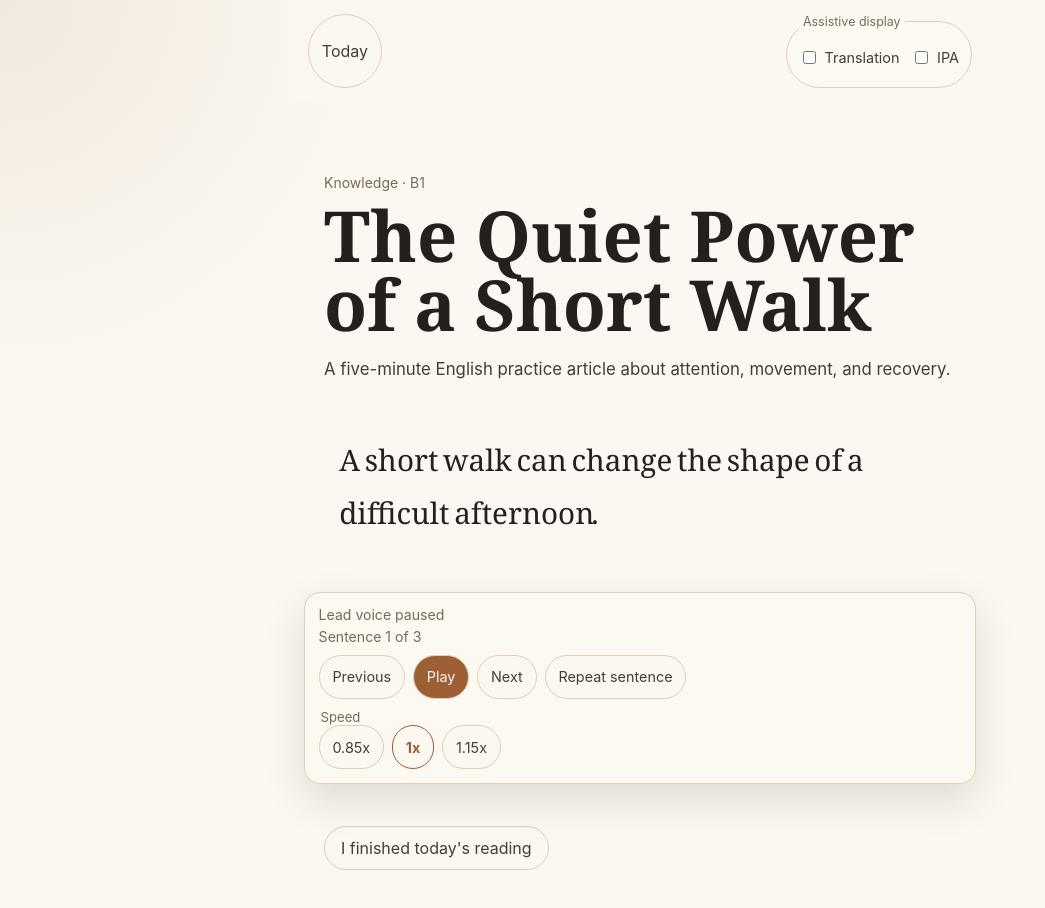
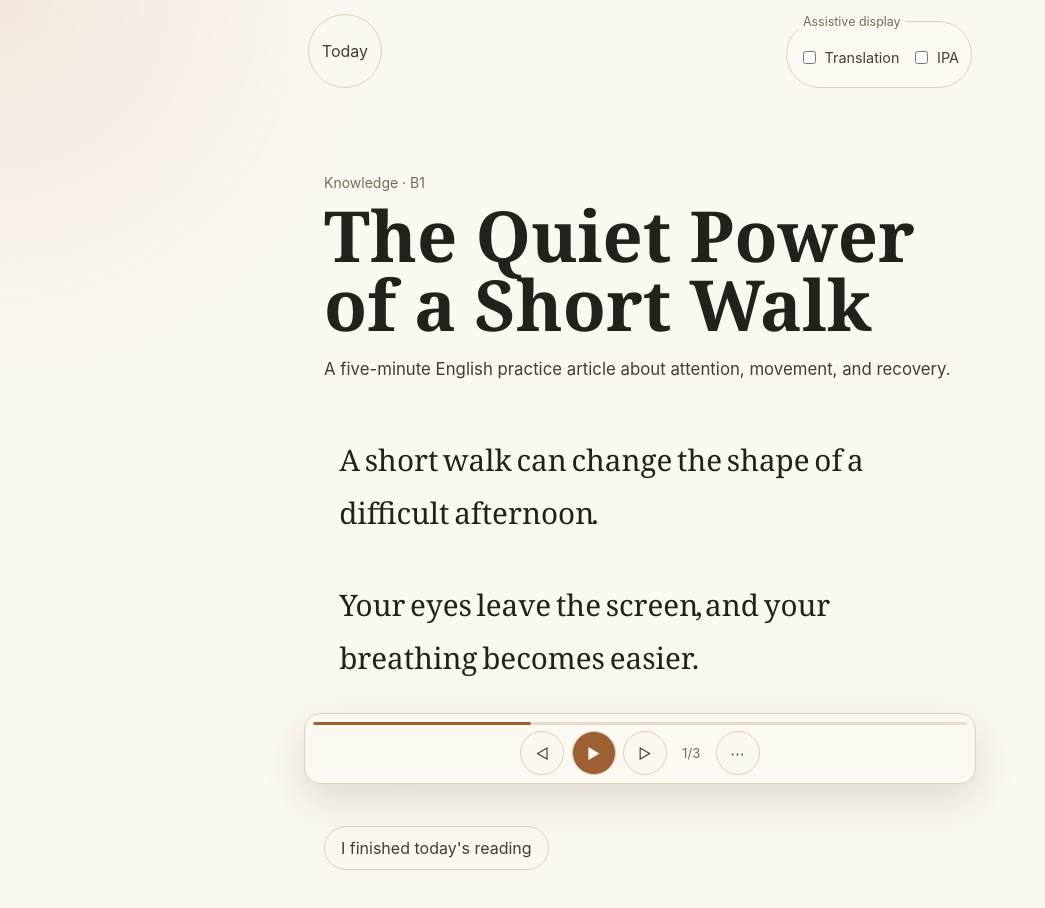
Before and after one commit to LoTwT/yomu, a Vue app: page / in a window 1280 px wide. Both pictures are taken after a click on the button "Start reading". Shown: the top 908 px of the page, without its empty margins (0-1045 px from the left). Built offline with nearby package versions, Linux system fonts and the light colour scheme.

Commit message:
feat: compact read-aloud controls (#5)

```diff
--- a/src/App.vue
+++ b/src/App.vue
@@ -32,7 +32,7 @@ const preferences = shallowRef<DisplayPreferences>({ ...defaultDisplayPreference
 const completedSession = shallowRef<PracticeSessionRecord | null>(null)
 const startedAt = shallowRef<number | null>(null)
 const hasJustCompleted = shallowRef(false)
-const revealedTranslationIds = shallowRef<string[]>([])
+const hiddenTranslationIds = shallowRef<string[]>([])
 const selectedToken = shallowRef<ArticleToken | null>(null)
 const savedVocabularyIds = shallowRef<string[]>([])
 const completionPanel = useTemplateRef<InstanceType<typeof CompletionPanel>>('completionPanel')
@@ -56,7 +56,7 @@ onMounted(() => {
 watch(article, (nextArticle) => {
   player.stop()
   view.value = 'today'
-  revealedTranslationIds.value = []
+  hiddenTranslationIds.value = []
   selectedToken.value = null
   startedAt.value = null
   hasJustCompleted.value = false
@@ -68,7 +68,7 @@ watch(article, (nextArticle) => {
 watch(preferences, () => {
   saveDisplayPreferences(window.localStorage, preferences.value)
   if (!preferences.value.showTranslation) {
-    revealedTranslationIds.value = []
+    hiddenTranslationIds.value = []
   }
 })
 
@@ -113,8 +113,8 @@ function pressSentence(sentenceId: string) {
     return
   }
 
-  const currentIds = revealedTranslationIds.value
-  revealedTranslationIds.value = currentIds.includes(sentenceId)
+  const currentIds = hiddenTranslationIds.value
+  hiddenTranslationIds.value = currentIds.includes(sentenceId)
     ? currentIds.filter(id => id !== sentenceId)
     : [...currentIds, sentenceId]
 }
@@ -270,7 +270,7 @@ async function keepSelectedTokenClearOfStickyControls(): Promise<void> {
         :article="article"
         :active-sentence-id="player.activeSentenceId.value"
         :preferences="preferences"
-        :revealed-translation-ids="revealedTranslationIds"
+        :hidden-translation-ids="hiddenTranslationIds"
         :selected-token-id="selectedToken?.id ?? null"
         :selected-token="selectedToken"
         :is-selected-token-saved="selectedToken ? savedVocabularyIds.includes(selectedToken.id) : false"
--- a/src/components/ArticleReader.vue
+++ b/src/components/ArticleReader.vue
@@ -11,7 +11,7 @@ const props = defineProps<{
   article: DailyArticle
   activeSentenceId: string | null
   preferences: DisplayPreferences
-  revealedTranslationIds: string[]
+  hiddenTranslationIds: string[]
   selectedTokenId: string | null
   selectedToken: ArticleToken | null
   isSelectedTokenSaved: boolean
@@ -35,6 +35,15 @@ const selectedTokenSentenceId = computed(() => {
     sentence.tokens.some(token => token.id === props.selectedToken?.id),
   )?.id ?? null
 })
+
+function isTranslationVisible(sentenceId: string): boolean {
+  return props.preferences.showTranslation && !props.hiddenTranslationIds.includes(sentenceId)
+}
+
+function translationToggleLabel(sentenceIndex: number, sentenceId: string): string {
+  const action = isTranslationVisible(sentenceId) ? 'Hide' : 'Show'
+  return `${action} translation for sentence ${sentenceIndex + 1}`
+}
 </script>
 
 <template>
@@ -52,7 +61,7 @@ const selectedTokenSentenceId = computed(() => {
     </header>
 
     <ol class="article-reader__sentences" aria-label="Article sentences">
-      <template v-for="sentence in article.sentences" :key="sentence.id">
+      <template v-for="(sentence, sentenceIndex) in article.sentences" :key="sentence.id">
         <li
           :id="sentence.id"
           class="article-reader__sentence"
@@ -70,26 +79,27 @@ const selectedTokenSentenceId = computed(() => {
               :selected-token-id="selectedTokenId"
               @select-token="emit('selectToken', $event)"
             />
+          </div>
+          <div v-if="preferences.showTranslation" class="article-reader__translation-wrap">
+            <p
+              :id="`${sentence.id}-translation`"
+              class="article-reader__translation"
+              :hidden="!isTranslationVisible(sentence.id)"
+              data-testid="sentence-translation"
+            >
+              {{ sentence.translation }}
+            </p>
             <button
-              v-if="preferences.showTranslation"
               class="article-reader__translation-toggle"
               type="button"
-              :aria-expanded="revealedTranslationIds.includes(sentence.id)"
+              :aria-expanded="isTranslationVisible(sentence.id)"
               :aria-controls="`${sentence.id}-translation`"
-              :aria-label="`Toggle translation for: ${sentence.original}`"
-              @click.stop="emit('pressSentence', sentence.id)"
+              :aria-label="translationToggleLabel(sentenceIndex, sentence.id)"
+              @click="emit('pressSentence', sentence.id)"
             >
-              译
+              {{ isTranslationVisible(sentence.id) ? 'Hide translation' : 'Show translation' }}
             </button>
           </div>
-          <p
-            v-if="preferences.showTranslation && revealedTranslationIds.includes(sentence.id)"
-            :id="`${sentence.id}-translation`"
-            class="article-reader__translation"
-            data-testid="sentence-translation"
-          >
-            {{ sentence.translation }}
-          </p>
         </li>
         <li
           v-if="selectedToken && selectedTokenSentenceId === sentence.id"
@@ -195,30 +205,45 @@ const selectedTokenSentenceId = computed(() => {
   text-decoration-color: color-mix(in srgb, var(--yomu-translation-rule) 55%, transparent);
   text-decoration-thickness: 0.08em;
   text-underline-offset: 0.28em;
+  cursor: pointer;
 }
 
-.article-reader__translation-toggle {
-  flex: 0 0 auto;
-  min-inline-size: 2.75rem;
-  min-block-size: 2.75rem;
-  border: 1px solid var(--yomu-rule);
-  border-radius: 999px;
-  background: var(--yomu-paper);
-  color: var(--yomu-accent);
-  font: inherit;
-  font-family: inherit;
-  font-size: 0.86rem;
-  font-weight: 700;
-  cursor: pointer;
+.article-reader__translation-wrap {
+  display: grid;
+  justify-items: start;
+  gap: 0.35rem;
+  margin-block-start: 0.6rem;
 }
 
 .article-reader__translation {
   border-inline-start: 2px solid var(--yomu-translation-rule);
-  margin: 0.6rem 0 0;
+  margin: 0;
   padding-inline-start: 0.8rem;
   color: var(--yomu-muted);
   font-size: 0.95rem;
   line-height: 1.7;
+}
+
+.article-reader__translation[hidden] {
+  display: none;
+}
+
+.article-reader__translation-toggle {
+  min-block-size: 2.75rem;
+  border: 0;
+  padding: 0;
+  background: transparent;
+  color: var(--yomu-muted);
+  font: inherit;
+  font-size: 0.86rem;
+  text-decoration: underline;
+  text-decoration-color: color-mix(in srgb, var(--yomu-muted) 36%, transparent);
+  text-underline-offset: 0.2em;
+  cursor: pointer;
+}
+
+.article-reader__translation-toggle:hover {
+  color: var(--yomu-ink-soft);
 }
 
 .article-reader__complete {
--- a/src/components/ReadAloudControls.vue
+++ b/src/components/ReadAloudControls.vue
@@ -1,7 +1,9 @@
 <script setup lang="ts">
+import { computed, shallowRef } from 'vue'
+
 import type { AudioStatus } from '@/features/player/useReadAloudSession'
 
-defineProps<{
+const props = defineProps<{
   activeIndex: number
   total: number
   isPlaying: boolean
@@ -21,38 +23,90 @@ const emit = defineEmits<{
 }>()
 
 const rates = [0.85, 1, 1.15]
+const isMoreOpen = shallowRef(false)
+const progressPercent = computed(() => {
+  if (props.total <= 0) {
+    return 0
+  }
+
+  return Math.min(100, Math.max(0, ((props.activeIndex + 1) / props.total) * 100))
+})
+
+function setRate(rate: number) {
+  emit('setRate', rate)
+  isMoreOpen.value = false
+}
+
+function repeatSentence() {
+  emit('repeat')
+  isMoreOpen.value = false
+}
 </script>
 
 <template>
   <section class="read-aloud-controls" aria-label="Read aloud controls" role="region">
-    <p class="read-aloud-controls__status" aria-live="polite">
+    <div class="read-aloud-controls__meter" aria-hidden="true">
+      <span :style="{ inlineSize: `${progressPercent}%` }" />
+    </div>
+    <p class="read-aloud-controls__status read-aloud-controls__sr" aria-live="polite">
       <span v-if="audioStatus === 'loading'">Loading audio...</span>
       <span v-else-if="audioStatus === 'failed'">This line's read-aloud didn't load.</span>
       <span v-else-if="isPlaying">Lead voice playing</span>
       <span v-else>Lead voice paused</span>
     </p>
-    <p class="read-aloud-controls__progress" aria-hidden="true">
-      Sentence {{ activeIndex + 1 }} of {{ total }}
-    </p>
     <div class="read-aloud-controls__row">
-      <button type="button" @click="emit('previous')">
-        Previous
+      <button type="button" aria-label="Previous sentence" @click="emit('previous')">
+        ◁
       </button>
       <button
         type="button"
         class="read-aloud-controls__primary"
+        :aria-label="isPlaying ? 'Pause lead voice' : 'Play lead voice'"
         @click="isPlaying ? emit('pause') : emit('play')"
       >
-        {{ isPlaying ? 'Pause' : 'Play' }}
+        {{ isPlaying ? '❚❚' : '▶' }}
       </button>
-      <button type="button" @click="emit('next')">
-        Next
+      <button type="button" aria-label="Next sentence" @click="emit('next')">
+        ▷
       </button>
-      <button type="button" @click="emit('repeat')">
-        Repeat sentence
-      </button>
+      <span class="read-aloud-controls__count" aria-hidden="true">{{ activeIndex + 1 }}/{{ total }}</span>
+      <div class="read-aloud-controls__more-wrap">
+        <button
+          type="button"
+          aria-label="More read-aloud options"
+          :aria-expanded="isMoreOpen"
+          aria-controls="read-aloud-more"
+          @click="isMoreOpen = !isMoreOpen"
+          @keydown.esc.stop.prevent="isMoreOpen = false"
+        >
+          ⋯
+        </button>
+        <div
+          v-if="isMoreOpen"
+          id="read-aloud-more"
+          class="read-aloud-controls__more"
+          @keydown.esc.stop.prevent="isMoreOpen = false"
+        >
+          <fieldset class="read-aloud-controls__rates" aria-label="Playback speed">
+            <legend>Speed</legend>
+            <button
+              v-for="rate in rates"
+              :key="rate"
+              type="button"
+              :aria-pressed="playbackRate === rate"
+              @click="setRate(rate)"
+            >
+              {{ rate }}x
+            </button>
+          </fieldset>
+          <button type="button" class="read-aloud-controls__repeat" @click="repeatSentence">
+            Repeat sentence
+          </button>
+        </div>
+      </div>
     </div>
     <div v-if="audioStatus === 'failed'" class="read-aloud-controls__fallback">
+      <span aria-hidden="true">This line's read-aloud didn't load.</span>
       <button type="button" @click="emit('skipAudio')">
         Skip
       </button>
@@ -60,18 +114,6 @@ const rates = [0.85, 1, 1.15]
         Try again
       </button>
     </div>
-    <fieldset class="read-aloud-controls__rates" aria-label="Playback speed">
-      <legend>Speed</legend>
-      <button
-        v-for="rate in rates"
-        :key="rate"
-        type="button"
-        :aria-pressed="playbackRate === rate"
-        @click="emit('setRate', rate)"
-      >
-        {{ rate }}x
-      </button>
-    </fieldset>
   </section>
 </template>
 
@@ -83,45 +125,94 @@ const rates = [0.85, 1, 1.15]
   max-inline-size: min(100% - 2rem, 42rem);
   border: 1px solid var(--yomu-rule);
   border-radius: 1rem;
-  margin: -6.5rem auto 1rem;
-  padding: 0.85rem;
+  margin: -4rem auto 1rem;
+  padding: 0.5rem;
   background: color-mix(in srgb, var(--yomu-paper) 90%, white);
   box-shadow: 0 16px 42px rgb(47 39 27 / 14%);
   backdrop-filter: blur(14px);
 }
 
-.read-aloud-controls__status,
-.read-aloud-controls__progress {
-  margin: 0 0 0.6rem;
-  color: var(--yomu-muted);
-  font-size: 0.88rem;
+.read-aloud-controls__meter {
+  overflow: hidden;
+  block-size: 3px;
+  border-radius: 999px;
+  margin-block-end: 0.42rem;
+  background: color-mix(in srgb, var(--yomu-rule) 68%, transparent);
 }
 
-.read-aloud-controls__progress {
-  margin-block-start: -0.3rem;
+.read-aloud-controls__meter span {
+  display: block;
+  block-size: 100%;
+  border-radius: inherit;
+  background: var(--yomu-accent);
+  transition: inline-size 160ms ease;
 }
 
-.read-aloud-controls__row,
-.read-aloud-controls__fallback,
+.read-aloud-controls__row {
+  display: flex;
+  align-items: center;
+  justify-content: center;
+  gap: 0.45rem;
+}
+
+.read-aloud-controls__sr {
+  position: absolute;
+  width: 1px;
+  height: 1px;
+  padding: 0;
+  margin: -1px;
+  overflow: hidden;
+  clip: rect(0, 0, 0, 0);
+  white-space: nowrap;
+  border: 0;
+}
+
+.read-aloud-controls__count {
+  min-inline-size: 2.15rem;
+  color: var(--yomu-muted);
+  font-size: 0.82rem;
+  text-align: center;
+}
+
+.read-aloud-controls__more-wrap {
+  position: relative;
+}
+
+.read-aloud-controls__fallback {
+  display: flex;
+  flex-wrap: wrap;
+  align-items: center;
+  gap: 0.5rem;
+  border-block-start: 1px solid var(--yomu-rule);
+  margin-block-start: 0.55rem;
+  padding-block-start: 0.55rem;
+  color: var(--yomu-muted);
+  font-size: 0.9rem;
+}
+
+.read-aloud-controls__more {
+  position: absolute;
+  inset-block-end: calc(100% + 0.45rem);
+  inset-inline-end: 0;
+  z-index: 2;
+  display: grid;
+  gap: 0.55rem;
+  min-inline-size: min(18rem, calc(100vw - 2rem));
+  padding: 0.7rem;
+  border: 1px solid var(--yomu-rule);
+  border-radius: 0.85rem;
+  background: var(--yomu-paper);
+  box-shadow: 0 16px 42px rgb(47 39 27 / 16%);
+}
+
 .read-aloud-controls__rates {
   display: flex;
   flex-wrap: wrap;
   align-items: center;
-  gap: 0.5rem;
-}
-
-.read-aloud-controls__rates {
+  gap: 0.45rem;
   border: 0;
-  margin: 0.65rem 0 0;
+  margin: 0;
   padding: 0;
-}
-
-.read-aloud-controls__fallback {
-  border-block-start: 1px solid var(--yomu-rule);
-  margin-block-start: 0.75rem;
-  padding-block-start: 0.75rem;
-  color: var(--yomu-muted);
-  font-size: 0.9rem;
 }
 
 .read-aloud-controls__rates legend {
@@ -132,9 +223,10 @@ const rates = [0.85, 1, 1.15]
 
 .read-aloud-controls button {
   min-block-size: 2.75rem;
+  min-inline-size: 2.75rem;
   border: 1px solid var(--yomu-rule);
   border-radius: 999px;
-  padding-inline: 0.8rem;
+  padding-inline: 0.75rem;
   background: var(--yomu-paper);
   color: var(--yomu-ink-soft);
   font: inherit;
@@ -145,6 +237,7 @@ const rates = [0.85, 1, 1.15]
 .read-aloud-controls__primary {
   background: var(--yomu-accent) !important;
   color: var(--yomu-paper) !important;
+  font-weight: 700;
 }
 
 .read-aloud-controls button[aria-pressed='true'] {
@@ -157,4 +250,10 @@ const rates = [0.85, 1, 1.15]
   outline: 3px solid var(--yomu-focus);
   outline-offset: 3px;
 }
+
+@media (prefers-reduced-motion: reduce) {
+  .read-aloud-controls__meter span {
+    transition: none;
+  }
+}
 </style>
```
Also changed, not shown: 1 other file (tests, documents, lock files or other folders).
